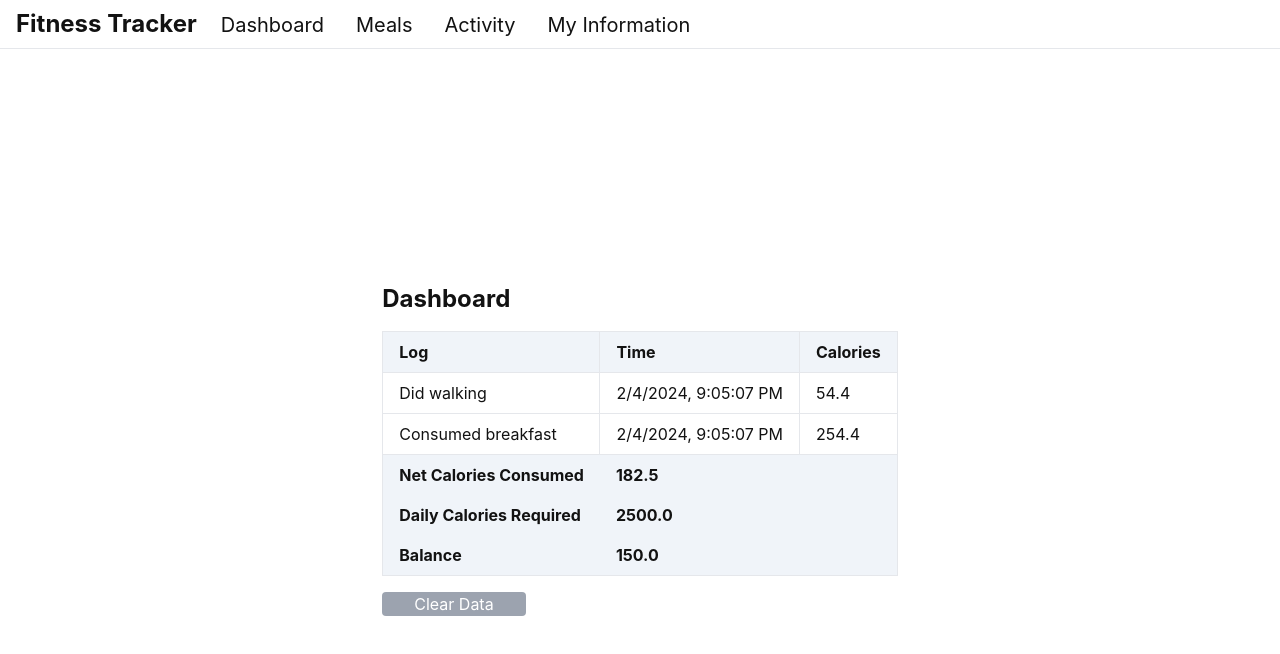
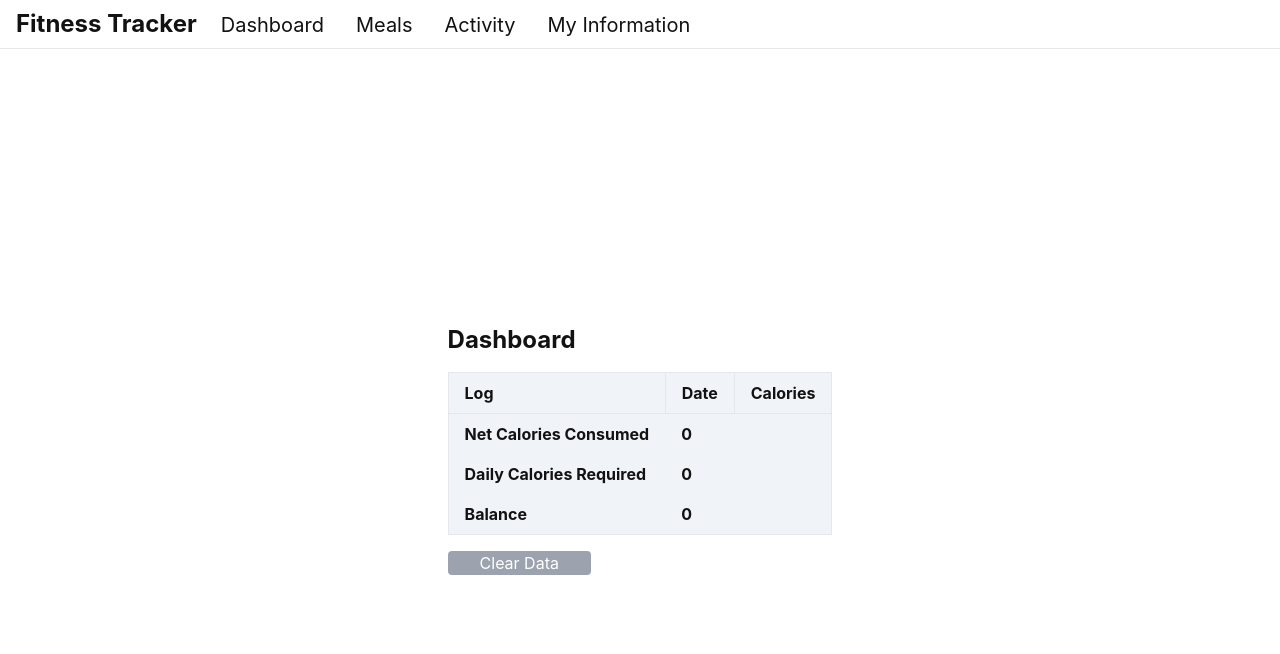
Before and after one commit to dileephq/fitness-tracker, a React (Vite) app: page / in a window 1280 px wide. Shown: the top 654 px of the page. Built offline with nearby package versions, Linux system fonts and the light colour scheme.

Commit message:
made Dashboard page dynamic

```diff
--- a/src/Activity/Activity.tsx
+++ b/src/Activity/Activity.tsx
@@ -18,7 +18,7 @@ const Activity = ({ state, dispatch }: ActivityProps) => {
   const onSave = () => {
     const date = new Date().toLocaleString()
     const activity: Action = {
-      calories: Math.ceil(time * Math.random() * 10),
+      calories: Math.ceil(time * Math.random() * 10) * -1,
       date,
       name: type,
     }
--- a/src/App.tsx
+++ b/src/App.tsx
@@ -14,7 +14,7 @@ function App() {
     <BrowserRouter>
       <Navbar />
       <Routes>
-        <Route path="/" element={<Home />} />
+        <Route path="/" element={<Home state={state} dispatch={dispatch} />} />
         <Route
           path="/meals"
           element={<Meals state={state} dispatch={dispatch} />}
--- a/src/Home/Home.tsx
+++ b/src/Home/Home.tsx
@@ -1,30 +1,40 @@
 import SimpleTable from './SimpleTable.tsx'
+import { AppActions, AppState } from '../shared/reducter.ts'
+import { Dispatch, useEffect, useState } from 'react'
 
-function Home() {
-  const formattedDateTime = new Date().toLocaleString()
+type HomeProps = {
+  state: AppState
+  dispatch: Dispatch<AppActions>
+}
+const Home = ({ state }: HomeProps) => {
+  const { info, activities, meals } = state
+  const logs = [...activities, ...meals]
 
-  const tableData = [
-    {
-      id: 1,
-      log: 'Did walking',
-      time: formattedDateTime,
-      calories: 54.4,
-    },
-    {
-      id: 2,
-      log: 'Consumed breakfast',
-      time: formattedDateTime,
-      calories: 254.4,
-    },
-  ]
+  const transformedLogs = logs.map(({ name, ...rest }) => ({
+    log: name,
+    ...rest,
+  }))
 
-  const headers = ['log', 'time', 'calories']
+  const [calorieRequirement, setCalorieRequirement] = useState(0)
+
+  // TODO custom hook
+  useEffect(() => {
+    if (Object.keys(info).length !== 0) {
+      setCalorieRequirement(Math.ceil((info.height * info.weight) / info.age))
+    }
+  }, [info])
+
+  const headers = ['log', 'date', 'calories']
 
   return (
     <div className="container min-h-screen mx-auto flex items-center justify-center">
       <div>
         <h1 className="text-2xl font-bold mb-4">Dashboard</h1>
-        <SimpleTable data={tableData} headers={headers} />
+        <SimpleTable
+          calorieRequirement={calorieRequirement}
+          logs={transformedLogs}
+          headers={headers}
+        />
         <button
           type="button"
           className="bg-gray-400 mt-4 hover:bg-gray-500 text-white font-normal px-8 rounded"
--- a/src/Home/SimpleTable.tsx
+++ b/src/Home/SimpleTable.tsx
@@ -1,40 +1,27 @@
 import React from 'react'
 
-interface TableRow {
-  id: number
+export type Log = {
   log: string
-  time: string
+  date: string
   calories: number
 }
 
 export interface TableProps {
-  data: TableRow[]
+  logs: Log[]
   headers: string[]
+  calorieRequirement: number
 }
 
-function TableFooter() {
-  return (
-    <tbody className="bg-my-bg-gray">
-      <tr className="font-bold">
-        <td className="px-4 py-2 ">Net Calories Consumed</td>
-        <td className="px-4 py-2 ">182.5</td>
-        <td />
-      </tr>
-      <tr className="font-bold">
-        <td className="px-4 py-2 ">Daily Calories Required</td>
-        <td className="px-4 py-2 ">2500.0</td>
-        <td />
-      </tr>
-      <tr className="font-bold">
-        <td className="px-4 py-2 ">Balance</td>
-        <td className="px-4 py-2 ">150.0</td>
-        <td />
-      </tr>
-    </tbody>
-  )
-}
+const SimpleTable: React.FC<TableProps> = ({
+  calorieRequirement,
+  logs,
+  headers,
+}) => {
+  let sum = 0
+  logs.forEach((obj) => {
+    sum += obj.calories
+  })
 
-const SimpleTable: React.FC<TableProps> = ({ data, headers }) => {
   return (
     <table className="table-auto border-collapse border border-gray-200">
       <thead className="bg-my-bg-gray">
@@ -47,19 +34,46 @@ const SimpleTable: React.FC<TableProps> = ({ data, headers }) => {
         </tr>
       </thead>
       <tbody>
-        {data.map((row) => (
-          <tr key={row.id}>
+        {/* TODO order of display is jumping*/}
+        {logs.map((log) => (
+          <tr key={log.date}>
             {headers.map((header) => (
               <td key={header} className="border px-4 py-2">
-                {row[header as keyof TableRow]}
+                {log[header as keyof Log]}
               </td>
             ))}
           </tr>
         ))}
       </tbody>
-      <TableFooter />
+      <TableFooter calorieRequirement={calorieRequirement} sum={sum} />
     </table>
   )
 }
 
+export interface FooterProps {
+  calorieRequirement: number
+  sum: number
+}
+function TableFooter({ calorieRequirement, sum }: FooterProps) {
+  return (
+    <tbody className="bg-my-bg-gray">
+      <tr className="font-bold">
+        <td className="px-4 py-2 ">Net Calories Consumed</td>
+        <td className="px-4 py-2 ">{sum}</td>
+        <td />
+      </tr>
+      <tr className="font-bold">
+        <td className="px-4 py-2 ">Daily Calories Required</td>
+        <td className="px-4 py-2 ">{calorieRequirement}</td>
+        <td />
+      </tr>
+      <tr className="font-bold">
+        <td className="px-4 py-2 ">Balance</td>
+        <td className="px-4 py-2 ">{calorieRequirement - sum}</td>
+        <td />
+      </tr>
+    </tbody>
+  )
+}
+
 export default SimpleTable
--- a/src/MyInformation/MyInformation.tsx
+++ b/src/MyInformation/MyInformation.tsx
@@ -15,9 +15,10 @@ const MyInformation = ({ state, dispatch }: MyInformationProps) => {
   const [activityLevel, setActivityLevel] = useState(info.activityLevel ?? '')
   const [calorieRequirement, setCalorieRequirement] = useState(0)
 
+  // TODO custom hook
   useEffect(() => {
     if (Object.keys(info).length !== 0) {
-      setCalorieRequirement(Math.ceil(info.height * Math.random() * 20))
+      setCalorieRequirement(Math.ceil((info.height * info.weight) / info.age))
     }
   }, [info])
 
@@ -29,7 +30,6 @@ const MyInformation = ({ state, dispatch }: MyInformationProps) => {
       gender,
       activityLevel,
     }
-    setCalorieRequirement(Math.ceil(info.height * Math.random() * 200))
     dispatch({ type: 'add-info', payload: { info } })
   }
 
--- a/src/shared/reducter.ts
+++ b/src/shared/reducter.ts
@@ -62,6 +62,8 @@ const appReducer = (state: AppState = initialState, action: AppActions) => {
     return { ...state, meals: [...state.meals, meal] }
   }
 
+  // TODO clear data action
+
   return state
 }
 
```
